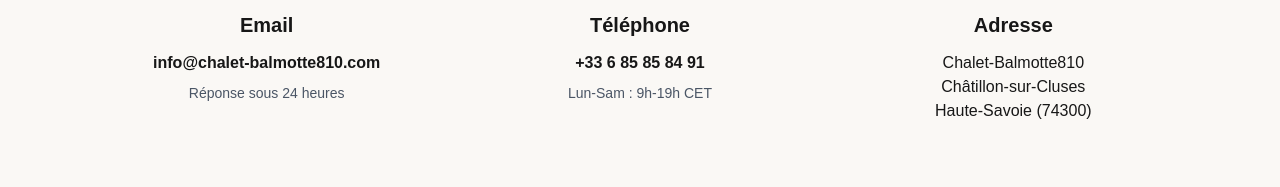
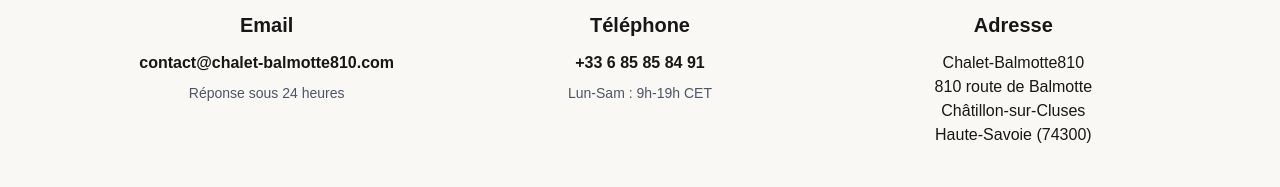
Before and after one commit to raphaelpierre/CosyNeige, a Next.js app: page /contact in a window 1280 px wide. Shown: the part 613-800 px from the top of the page. Built offline with nearby package versions, Linux system fonts and the light colour scheme; no server answers.

Commit message:
🔧 Update contact details and address across multiple components for improved accuracy

```diff
--- a/app/booking/confirmation/page.tsx
+++ b/app/booking/confirmation/page.tsx
@@ -291,7 +291,7 @@ function BookingConfirmationContent() {
                 {t({ en: 'Getting There', fr: 'Comment Venir' })}
               </h4>
               <ul className="space-y-2 text-sm text-white/90">
-                <li>• {t({ en: 'Address: Châtillon-sur-Cluses, 74300', fr: 'Adresse : Châtillon-sur-Cluses, 74300' })}</li>
+                <li>• {t({ en: 'Address: 810 route de Balmotte, Châtillon-sur-Cluses, 74300', fr: 'Adresse : 810 route de Balmotte, Châtillon-sur-Cluses, 74300' })}</li>
                 <li>• {t({ en: '1h from Geneva Airport', fr: '1h de l\'Aéroport de Genève' })}</li>
                 <li>• {t({ en: '5 parking spaces available', fr: '5 places de parking disponibles' })}</li>
               </ul>
@@ -325,19 +325,19 @@ function BookingConfirmationContent() {
           </p>
           <div className="flex flex-col sm:flex-row gap-4 justify-center items-center">
             <a
-              href="mailto:info@chalet-balmotte810.com"
+              href="mailto:contact@chalet-balmotte810.com"
               className="flex items-center gap-2 text-forest-700 hover:text-forest-900 font-semibold transition-colors"
             >
               <span>📧</span>
-              <span>info@chalet-balmotte810.com</span>
+              <span>contact@chalet-balmotte810.com</span>
             </a>
             <span className="hidden sm:inline text-gray-300">|</span>
             <a
-              href="tel:+33612345678"
+              href="tel:+33685858491"
               className="flex items-center gap-2 text-forest-700 hover:text-forest-900 font-semibold transition-colors"
             >
               <span>📞</span>
-              <span>+33 6 12 34 56 78</span>
+              <span>+33 6 85 85 84 91</span>
             </a>
           </div>
         </div>
--- a/app/contact/page.tsx
+++ b/app/contact/page.tsx
@@ -96,8 +96,8 @@ export default function ContactPage() {
             <div className="text-center bg-cream rounded-lg p-8 hover:shadow-lg transition-shadow">
               <div className="text-5xl mb-4">📧</div>
               <h3 className="text-xl font-bold text-forest-800 mb-3">{t({ en: 'Email', fr: 'Email' })}</h3>
-              <a href="mailto:info@chalet-balmotte810.com" className="text-forest-900 hover:text-forest-800 transition-colors font-semibold">
-                info@chalet-balmotte810.com
+              <a href="mailto:contact@chalet-balmotte810.com" className="text-forest-900 hover:text-forest-800 transition-colors font-semibold">
+                contact@chalet-balmotte810.com
               </a>
               <p className="text-sm text-gray-600 mt-2">
                 {t({ en: 'Response within 24 hours', fr: 'Réponse sous 24 heures' })}
@@ -120,6 +120,7 @@ export default function ContactPage() {
               <h3 className="text-xl font-bold text-forest-800 mb-3">{t({ en: 'Address', fr: 'Adresse' })}</h3>
               <p className="text-forest-900 font-medium">
                 {chaletName}<br />
+                {location.street && <>{location.street}<br /></>}
                 {location.village}<br />
                 {location.region} ({location.postalCode})
               </p>
--- a/app/location/page.tsx
+++ b/app/location/page.tsx
@@ -89,7 +89,10 @@ export default function LocationPage() {
                   <div className="text-3xl">📍</div>
                   <div>
                     <div className="font-semibold text-forest-800">{t({ en: 'Address', fr: 'Adresse' })}</div>
-                    <div className="text-gray-700">{location.village}, {location.department} ({location.postalCode})</div>
+                    <div className="text-gray-700">
+                      {location.street && <>{location.street}, </>}
+                      {location.village}, {location.department} ({location.postalCode})
+                    </div>
                   </div>
                 </div>
                 <div className="flex items-start gap-4">
--- a/components/invoice/AdminInvoiceGeneratorFixed.tsx
+++ b/components/invoice/AdminInvoiceGeneratorFixed.tsx
@@ -229,10 +229,11 @@ export default function AdminInvoiceGeneratorFixed({ invoice, onClose }: AdminIn
                 }}>
                   Chalet-Balmotte810
                 </p>
+                <p style={{ margin: '2px 0' }}>810 route de Balmotte</p>
                 <p style={{ margin: '2px 0' }}>Châtillon-sur-Cluses, 74300</p>
                 <p style={{ margin: '2px 0' }}>Haute-Savoie, France</p>
                 <p style={{ margin: '8px 0 2px 0' }}>📧 contact@chalet-balmotte810.com</p>
-                <p style={{ margin: '2px 0' }}>📞 +33 4 50 XX XX XX</p>
+                <p style={{ margin: '2px 0' }}>📞 +33 6 85 85 84 91</p>
               </div>
             </div>
             <div style={{ textAlign: 'right' }}>
@@ -480,10 +481,10 @@ export default function AdminInvoiceGeneratorFixed({ invoice, onClose }: AdminIn
             color: '#6b7280'
           }}>
             <p style={{ margin: '0 0 4px 0' }}>
-              Chalet-Balmotte810 - Châtillon-sur-Cluses, 74300 Haute-Savoie, France
+              Chalet-Balmotte810 - 810 route de Balmotte, Châtillon-sur-Cluses, 74300 Haute-Savoie, France
             </p>
             <p style={{ margin: '0 0 4px 0' }}>
-              Email: contact@chalet-balmotte810.com | Tél: +33 4 50 XX XX XX
+              Email: contact@chalet-balmotte810.com | Tél: +33 6 85 85 84 91
             </p>
             <p style={{ margin: '0', fontStyle: 'italic' }}>
               Merci de votre confiance et excellent séjour !
--- a/components/invoice/InvoiceGenerator.tsx
+++ b/components/invoice/InvoiceGenerator.tsx
@@ -140,10 +140,11 @@ export default function InvoiceGenerator({ reservation, onClose }: InvoiceGenera
             <div>
               <h1 className="text-3xl font-bold text-slate-800 mb-2">🏔️ Chalet Balmotte810</h1>
               <div className="text-gray-600">
-                <p>Les Sires, 73440 Valloire</p>
-                <p>Savoie, France</p>
-                <p>Tél: +33 (0)4 79 59 XX XX</p>
-                <p>Email: info@chalet-balmotte810.com</p>
+                <p>810 route de Balmotte</p>
+                <p>Châtillon-sur-Cluses</p>
+                <p>Haute-Savoie, 74300, France</p>
+                <p>Tél: +33 6 85 85 84 91</p>
+                <p>Email: contact@chalet-balmotte810.com</p>
                 <p>SIRET: 123 456 789 00012</p>
               </div>
             </div>
--- a/components/layout/Footer.tsx
+++ b/components/layout/Footer.tsx
@@ -43,6 +43,7 @@ export default function Footer() {
             </p>
             <div className="text-gray-700 text-sm">
               <p className="font-bold text-gray-700 mb-1">{t({ en: 'Location', fr: 'Localisation' })}</p>
+              {location.street && <p className="font-medium text-gray-700">{location.street}</p>}
               <p className="font-medium text-gray-700">{location.village}</p>
               <p className="font-medium text-gray-700">{location.region}, {location.postalCode}</p>
             </div>
@@ -88,7 +89,7 @@ export default function Footer() {
             <ul className="space-y-3 text-sm">
               <li>
                 <a
-                  href="mailto:info@chalet-balmotte810.com"
+                  href="mailto:contact@chalet-balmotte810.com"
                   className="text-gray-700 hover:text-forest-700 transition-colors flex items-center gap-2 font-medium"
                 >
                   <span>📧</span>
--- a/lib/data/chalet.ts
+++ b/lib/data/chalet.ts
@@ -16,6 +16,7 @@ export const specs: ChaletSpecs = {
 };
 
 export const location: Location = {
+  street: "810 route de Balmotte",
   village: "Châtillon-sur-Cluses",
   region: "Haute-Savoie",
   department: "Haute-Savoie",
--- a/types/index.ts
+++ b/types/index.ts
@@ -16,6 +16,7 @@ export interface ChaletSpecs {
 }
 
 export interface Location {
+  street?: string;
   village: string;
   region: string;
   department?: string;
```
